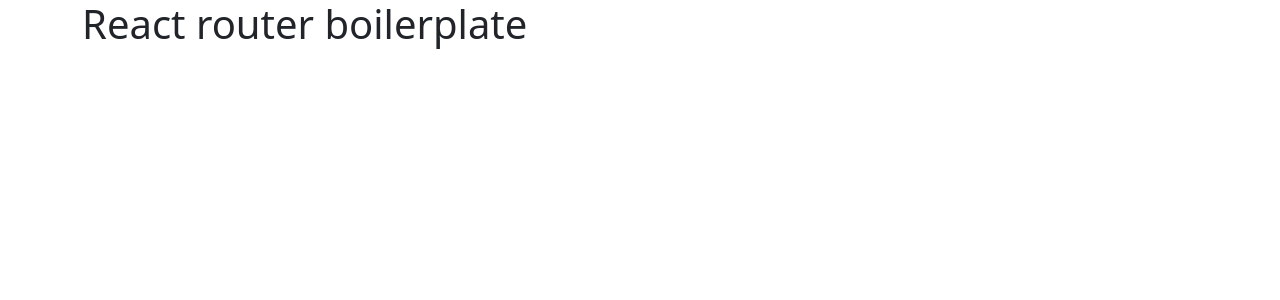
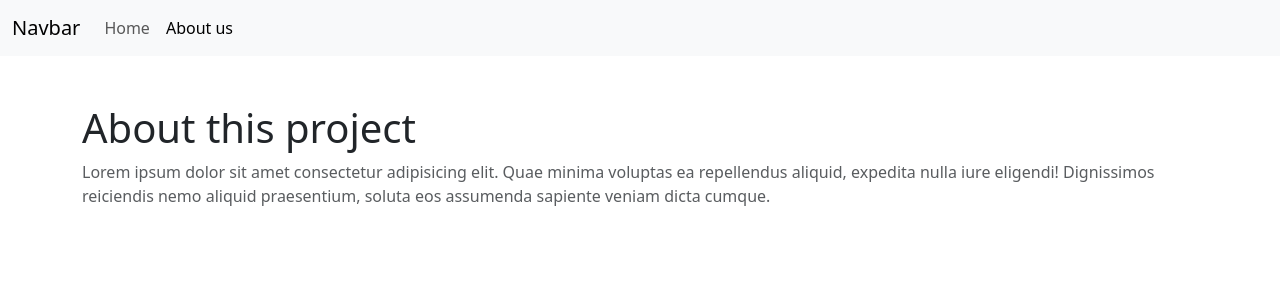
Before and after one commit to AntonioCappellano/152-personal-boilerplate, a React (Vite) app: page /about-us in a window 1280 px wide. Shown: the top 300 px of the page. Built offline with nearby package versions, Linux system fonts and the light colour scheme.

Commit message:
Implement routing with React Router and add Header component; create HomePage and AboutPage

```diff
--- a/index.html
+++ b/index.html
@@ -2,7 +2,6 @@
 <html lang="en">
   <head>
     <meta charset="UTF-8" />
-    <link rel="icon" type="image/svg+xml" href="/vite.svg" />
     <meta name="viewport" content="width=device-width, initial-scale=1.0" />
     <title>152-personal-boilermplate</title>
   </head>
--- a/package.json
+++ b/package.json
@@ -12,7 +12,8 @@
   "dependencies": {
     "bootstrap": "^5.3.8",
     "react": "^19.2.0",
-    "react-dom": "^19.2.0"
+    "react-dom": "^19.2.0",
+    "react-router-dom": "^7.13.0"
   },
   "devDependencies": {
     "@eslint/js": "^9.39.1",
--- a/src/App.jsx
+++ b/src/App.jsx
@@ -1,7 +1,14 @@
+import { BrowserRouter, Route, Routes } from "react-router-dom";
+import HomePage from "./pages/HomePage";
+import AboutPage from "./pages/AboutPage";
+
 export default function App() {
   return (
-    <div className="container">
-      <h1>React router boilerplate</h1>
-    </div>
+    <BrowserRouter>
+      <Routes>
+        <Route index Component={HomePage} />
+        <Route path="/about-us" Component={AboutPage} />
+      </Routes>
+    </BrowserRouter>
   );
 }
--- a/src/components/Header.jsx
+++ b/src/components/Header.jsx
@@ -0,0 +1,38 @@
+import { NavLink } from "react-router-dom";
+
+export default function Header() {
+  return (
+    <nav className="bg-body-tertiary navbar navbar-expand-lg">
+      <div className="container-fluid">
+        <a className="navbar-brand" href="#">
+          Navbar
+        </a>
+        <button
+          className="navbar-toggler"
+          type="button"
+          data-bs-toggle="collapse"
+          data-bs-target="#navbarNav"
+          aria-controls="navbarNav"
+          aria-expanded="false"
+          aria-label="Toggle navigation"
+        >
+          <span className="navbar-toggler-icon"></span>
+        </button>
+        <div className="collapse navbar-collapse" id="navbarNav">
+          <ul className="navbar-nav">
+            <li className="nav-item">
+              <NavLink className="nav-link" to="/">
+                Home
+              </NavLink>
+            </li>
+            <li className="nav-item">
+              <NavLink className="nav-link" to="/about-us">
+                About us
+              </NavLink>
+            </li>
+          </ul>
+        </div>
+      </div>
+    </nav>
+  );
+}
--- a/src/main.jsx
+++ b/src/main.jsx
@@ -1,4 +1,4 @@
-import { StrictMode } from "react";
+// import { StrictMode } from "react";
 import { createRoot } from "react-dom/client";
 
 import App from "./App.jsx";
@@ -7,6 +7,7 @@
 
 createRoot(document.getElementById("root")).render(
   // <StrictMode>
+
   <App />,
   // </StrictMode>,
 );
--- /dev/null
+++ b/src/pages/AboutPage.jsx
@@ -0,0 +1,21 @@
+import Header from "../components/Header";
+
+export default function AboutPage() {
+  return (
+    <>
+      <Header />
+
+      <main>
+        <div className="py-5 container">
+          <h1>About this project</h1>
+          <p className="text-muted">
+            Lorem ipsum dolor sit amet consectetur adipisicing elit. Quae minima
+            voluptas ea repellendus aliquid, expedita nulla iure eligendi!
+            Dignissimos reiciendis nemo aliquid praesentium, soluta eos
+            assumenda sapiente veniam dicta cumque.
+          </p>
+        </div>
+      </main>
+    </>
+  );
+}
--- /dev/null
+++ b/src/pages/HomePage.jsx
@@ -0,0 +1,15 @@
+import Header from "../components/Header";
+
+export default function HomePage() {
+  return (
+    <>
+      <Header />
+
+      <main>
+        <div className="py-5 container">
+          <h1>React router boilerplate</h1>
+        </div>
+      </main>
+    </>
+  );
+}
```
Also changed, not shown: 1 other file (tests, documents, lock files or other folders).
